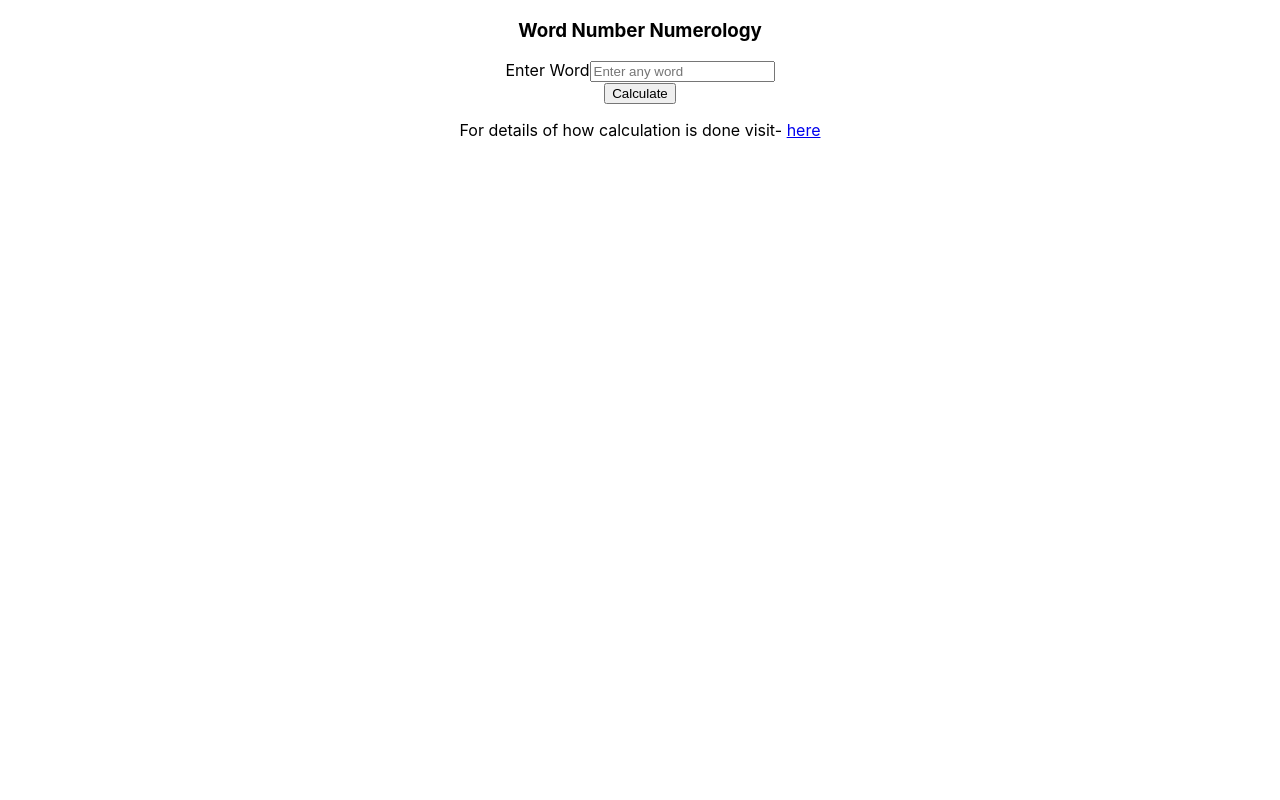
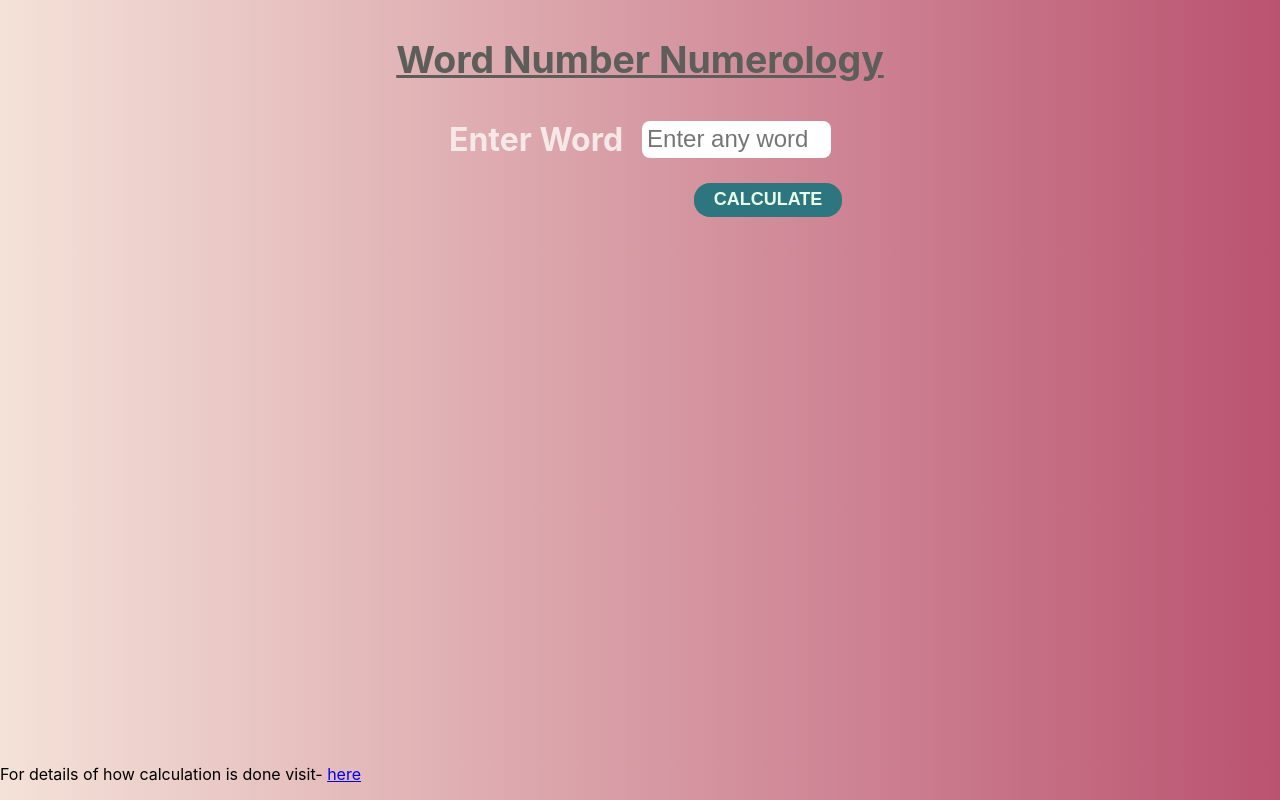
Before and after one commit to pratikpz18/ASSIGNMENT, a React (Create React App) app: page / in a window 1280 px wide. Built offline with nearby package versions, Linux system fonts and the light colour scheme.

Commit message:
src/App.css

```diff
--- a/src/App.css
+++ b/src/App.css
@@ -1,38 +1,103 @@
 .App {
+  background: #BA5370;
+  background: -webkit-linear-gradient(to right, #F4E2D8, #BA5370);
+  background: linear-gradient(to right, #F4E2D8, #BA5370);
+  height: 100vh;
+  width: 100vw;
+  overflow-x: hidden;
+  font-size: xx-large;
+}
+
+
+.heading{
+  color: #5d5d5a;
+  text-decoration: underline;
   text-align: center;
 }
 
-.App-logo {
-  height: 40vmin;
-  pointer-events: none;
+.input{
+  position: relative;
+  text-align: center;
 }
 
-@media (prefers-reduced-motion: no-preference) {
-  .App-logo {
-    animation: App-logo-spin infinite 20s linear;
-  }
+.Form{
+  position: relative;
 }
 
-.App-header {
-  background-color: #282c34;
-  min-height: 100vh;
+.input-div{
+  position: relative;
   display: flex;
-  flex-direction: column;
   align-items: center;
   justify-content: center;
-  font-size: calc(10px + 2vmin);
-  color: white;
 }
 
-.App-link {
-  color: #61dafb;
+.label{
+  font-weight: 700;
+  color: #f7e8e8;
+  margin-right: 1.5vw;
 }
 
-@keyframes App-logo-spin {
-  from {
-    transform: rotate(0deg);
-  }
-  to {
-    transform: rotate(360deg);
-  }
+.input-field{
+  font-size: x-large;
+  width: 14vw;
+  padding: 0.3rem;
+  outline: none;
+  border: none;
+  border-radius: 8px;
 }
+
+.input-field:focus{
+  border: 2px solid cyan;
+}
+
+.calc-btn{
+  font-size: large;
+  font-weight: 600;
+  padding: 0.4rem 1.2rem;
+  border: none;
+  border-radius: 1rem;
+  outline: none;
+  color: #e8ffe8;
+  background-color: #2d767f;
+  text-transform: uppercase;
+  margin:1.5rem 0 0 16rem;
+  cursor: pointer;
+}
+
+.calc-btn:hover{
+  transform: scale(1.08);
+}
+
+.output{
+  margin-top: 5rem;
+  line-height: 1;
+  text-align: center;
+  font-size: x-large;
+  font-weight: 600;
+  color: #5d5d5a;
+}
+
+.greeting{
+  color: #c5e3f6;
+  word-spacing: 0.4rem;
+}
+
+.word{
+  font-size: larger;
+  text-decoration: underline;
+  text-transform: uppercase;
+}
+
+.pts{
+  background-color: gold;
+  color: white;
+  border-radius: 5rem;
+  padding: 0.4rem;
+  font-weight: 600;
+}
+
+.link{
+  position: absolute;
+  font-size: medium;
+  bottom: 0;
+}
```
